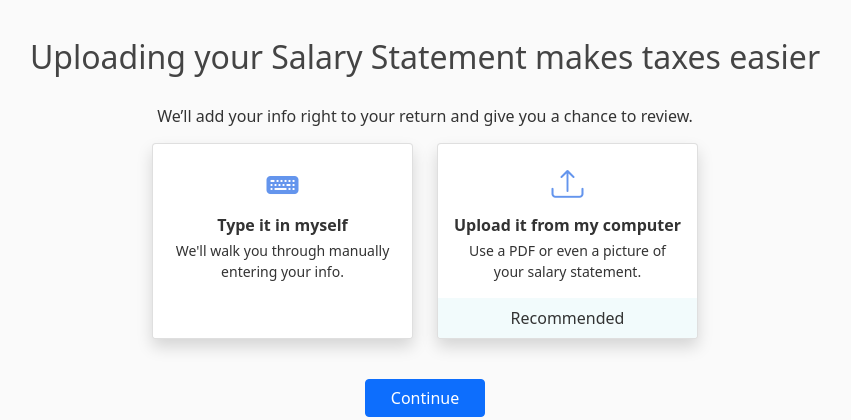
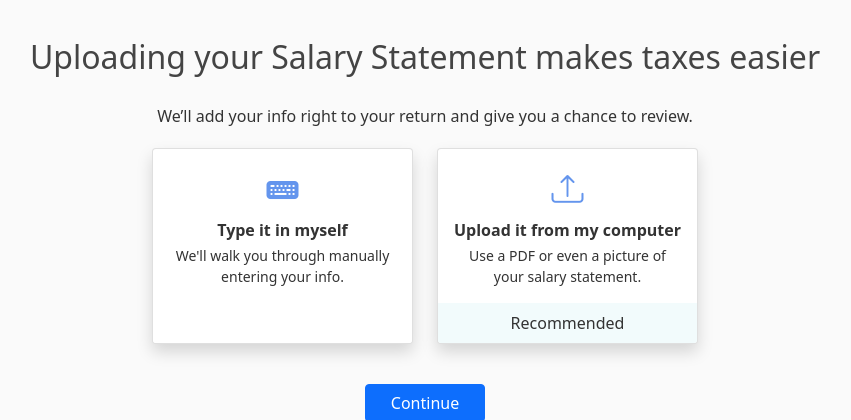
Before and after one commit to layesh/TaxLoverProject, a Django app: template taxlover/templates/taxlover/choose-salary-input.html in a window 1280 px wide. Shown: the part 62-482 px from the top of the page, without its empty margins (215-1066 px from the left). Run offline with Django 3.2, Linux system fonts and the light colour scheme; the template is opened without the code that fills it, so the values that code supplies are empty; some libraries are stand-ins or nearby versions.

```diff
--- a/taxlover/templates/taxlover/choose-salary-input.html
+++ b/taxlover/templates/taxlover/choose-salary-input.html
@@ -3,7 +3,7 @@
     <h2 style="padding-top: 20px; text-align: center; padding-bottom: 20px">
         Uploading your Salary Statement makes taxes easier
     </h2>
-    <div style="text-align: center;padding-bottom: 15px">
+    <div style="text-align: center;padding-bottom: 20px">
         We’ll add your info right to your return and give you a chance to review.
     </div>
     <div id="selection-error" style="text-align: center;padding-bottom: 20px;color: red;display: none">
```
